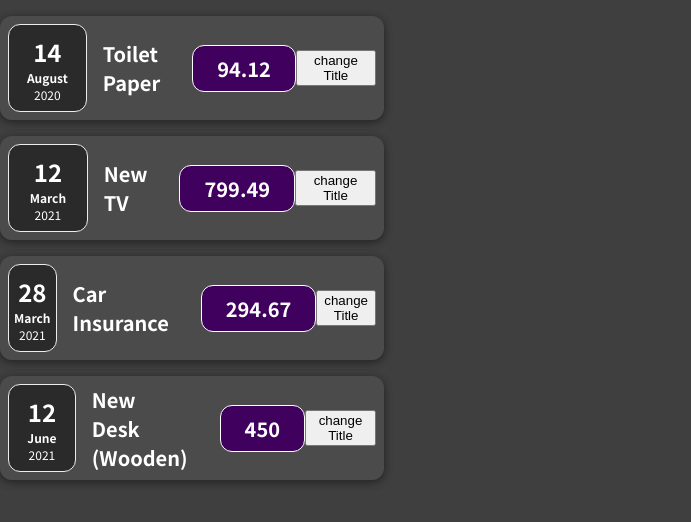
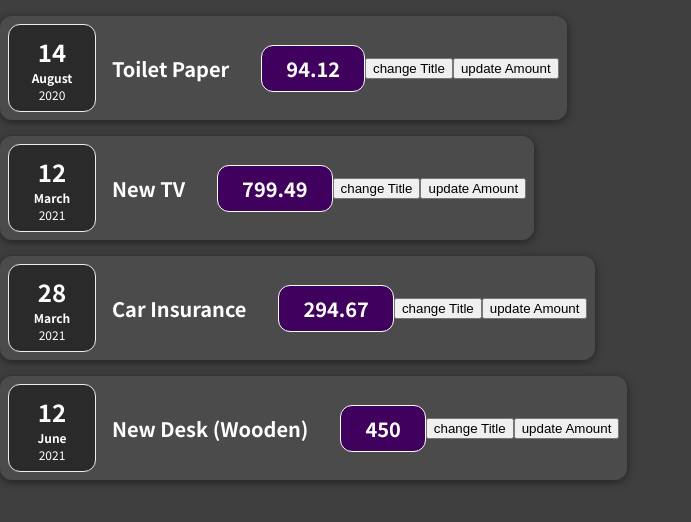
Before and after one commit to Sanjay2N/ReactUndemy, a React (Create React App) app: page / in a window 1280 px wide. Shown: the top 522 px of the page, without its empty margins (0-691 px from the left). Built offline with nearby package versions, Linux system fonts and the light colour scheme.

Commit message:
class components

```diff
--- a/public/index.html
+++ b/public/index.html
@@ -45,6 +45,7 @@
         justify-content: center;
         margin: 200px;
         padding: auto;
+
       }
     </style>
   </body>
--- a/src/components/Expense/ExpenseItem.js
+++ b/src/components/Expense/ExpenseItem.js
@@ -2,19 +2,32 @@ import "./ExpenseItems.css";
 import ExpenseDate from "./ExpenseDate";
 import ExpenseDetails from "./ExpenseDetails";
 import Card from "../UI/Card";
+import { useState } from "react";
 
 function ExpenseItem(prop) {
   console.log(prop);
   const { date, amount, title } = prop.expense;
+  let [Title, setTitle] = useState(title);
+  let [Amount, setAmount] = useState(amount);
   const clickHandler = () => {
     console.log("Clicked...");
+    // Title = "changed";
+    setTitle("updated");
+    console.log(Title);
+  };
+  const clickHandler1 = () => {
+    console.log("Clicked 1...");
+    // Title = "changed";
+    setAmount(10);
+    console.log(Title);
   };
 
   return (
     <Card className="expense-item">
       <ExpenseDate date={date} />
-      <ExpenseDetails data={{ amount: amount, title: title }} />
+      <ExpenseDetails data={{ amount: Amount, title: Title }} />
       <button onClick={clickHandler}>change Title</button>
+      <button onClick={clickHandler1}>update Amount</button>
     </Card>
   );
 }
--- a/src/index.css
+++ b/src/index.css
@@ -14,5 +14,5 @@ body {
 }
 
 .card-cover {
-  width: 30%;
+  width: fit-content;
 }
```
